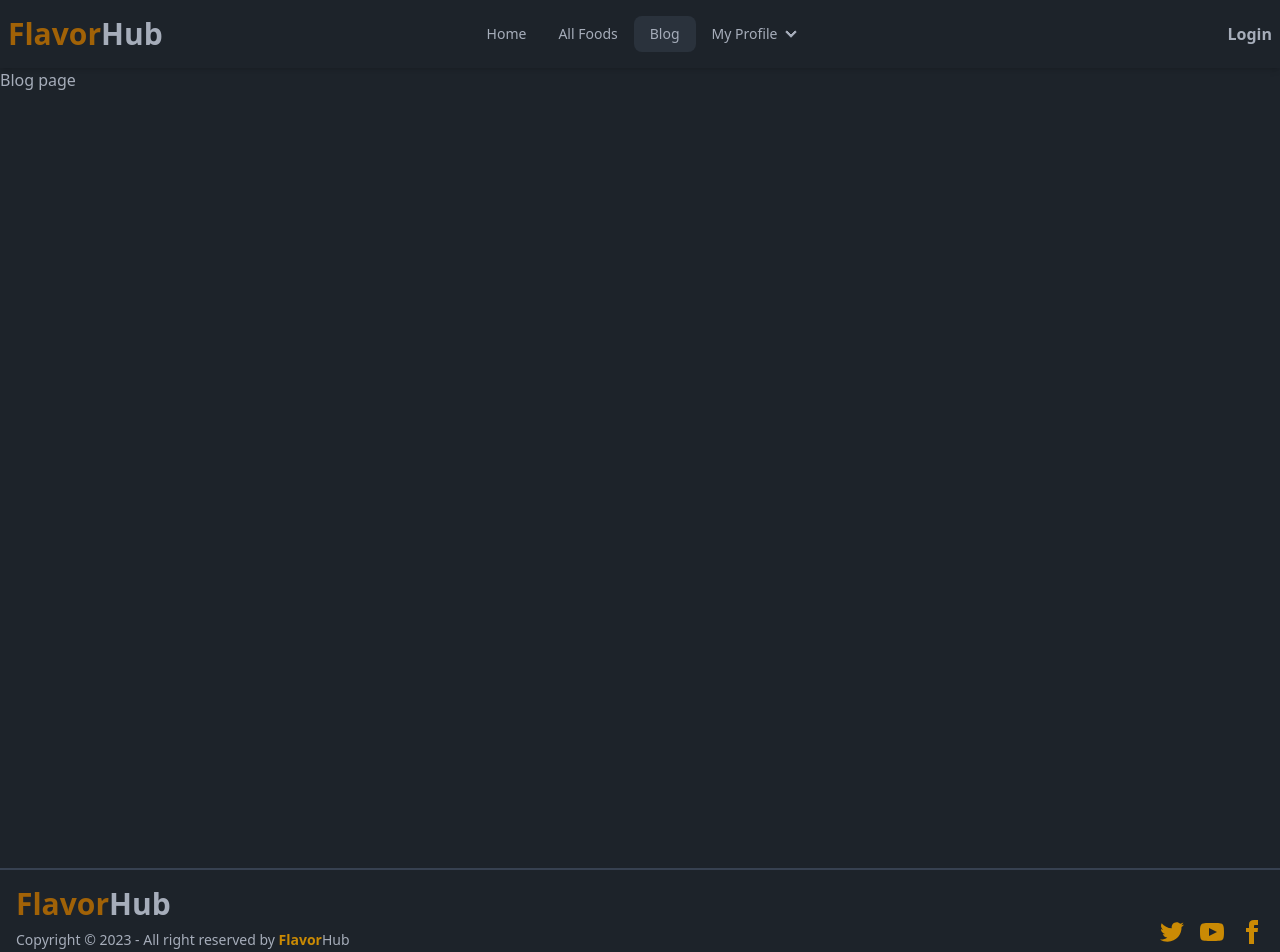
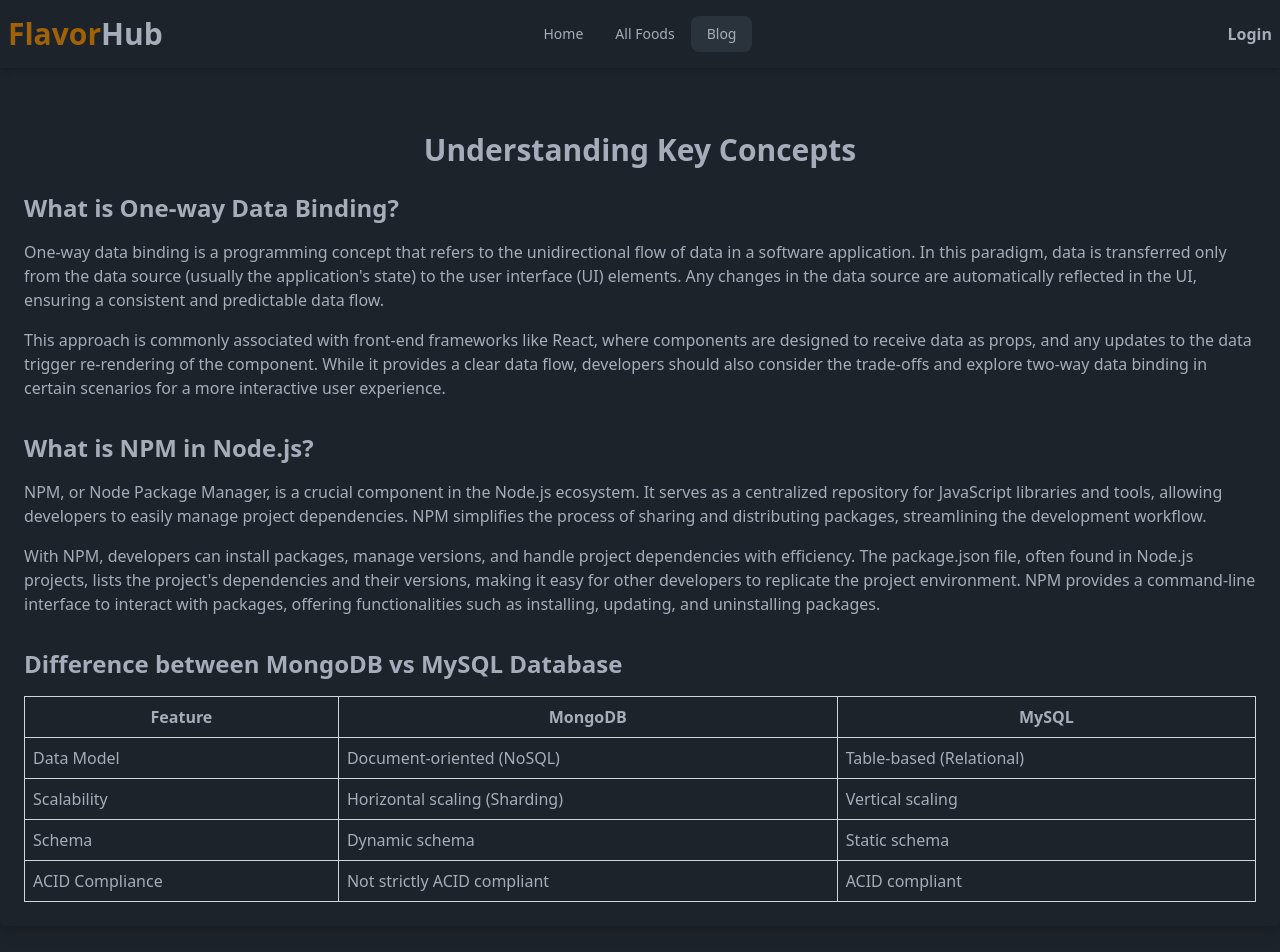
Before and after one commit to emurmudu/FlavorHub-Client, a React (Vite) app: page /blog in a window 1280 px wide. Shown: the top 952 px of the page. Built offline with nearby package versions, Linux system fonts and the light colour scheme; no server answers.

Commit message:
All food card design & Blog page completed

```diff
--- a/src/Components/HomePage/ExtraOne.jsx
+++ b/src/Components/HomePage/ExtraOne.jsx
@@ -3,7 +3,7 @@ const ExtraOne = () => {
     return (
         <section className=" py-10 md:py-16 p-4 md:m-8">
             <div className="container mx-auto">
-                <h2 className="text-4xl text-yellow-600 font-bold text-center mb-8 md:mb-12">Our Unique Features</h2>
+                <h2 className=" text-2xl md:text-4xl text-yellow-600 font-bold text-center mb-8 md:mb-12">Our Unique Features</h2>
                 <div className="grid grid-cols-1 md:grid-cols-2 lg:grid-cols-3 gap-8">
                     {/* Feature 1 */}
                     <div className=" p-6 rounded-md border border-yellow-600  shadow-md flex flex-col items-center justify-center text-center">
--- a/src/Components/HomePage/ExtraTwo.jsx
+++ b/src/Components/HomePage/ExtraTwo.jsx
@@ -6,13 +6,13 @@ import { BsLinkedin } from 'react-icons/bs';
 const ExtraTwo = () => {
     return (
         <div className="md:py-16 py-10 p-4 md:m-8 min-h-screen">
-            <h1 className="text-4xl text-yellow-600 font-bold text-center mb-8 md:mb-12">Meet Our Chefs</h1>
+            <h1 className=" text-2xl md:text-4xl text-yellow-600 font-bold text-center mb-8 md:mb-12">Meet Our Chefs</h1>
             <div className="grid grid-cols-1 md:grid-cols-2 gap-8 ">
                 {fakeChefsData.map((chef) => (
                     <div key={chef.id} className="card lg:card-side shadow-xl rounded-md">
                         <figure><img src={chef.image} alt={chef.name} /></figure>
                         <div className="card-body">
-                            <h2 className="text-3xl text-yellow-600 font-semibold mb-4">{chef.name}</h2>
+                            <h2 className=" text-2xl md:text-3xl text-yellow-600 font-semibold mb-4">{chef.name}</h2>
 
                             <p className=" mb-4">{chef.description}</p>
                             <div className="flex items-center mb-2">
--- a/src/Components/Pages/Blog.jsx
+++ b/src/Components/Pages/Blog.jsx
@@ -1,8 +1,78 @@
 
 const Blog = () => {
     return (
-        <div>
-            <h1>Blog page</h1>
+        <div className="container mx-auto my-10 p-6 shadow-lg rounded-md">
+            <h1 className=" text-2xl md:text-3xl text-center font-bold mb-6">Understanding Key Concepts</h1>
+
+            <div className="mb-8">
+                <h2 className="text-xl md:text-2xl font-bold mb-4">What is One-way Data Binding?</h2>
+                <p className="mb-4">
+                    One-way data binding is a programming concept that refers to the unidirectional flow of data in a
+                    software application. In this paradigm, data is transferred only from the data source (usually the
+                    application's state) to the user interface (UI) elements. Any changes in the data source are
+                    automatically reflected in the UI, ensuring a consistent and predictable data flow.
+                </p>
+                <p>
+                    This approach is commonly associated with front-end frameworks like React, where components are
+                    designed to receive data as props, and any updates to the data trigger re-rendering of the component.
+                    While it provides a clear data flow, developers should also consider the trade-offs and explore
+                    two-way data binding in certain scenarios for a more interactive user experience.
+                </p>
+            </div>
+
+            <div className="mb-8">
+                <h2 className=" text-xl md:text-2xl font-bold mb-4">What is NPM in Node.js?</h2>
+                <p className="mb-4">
+                    NPM, or Node Package Manager, is a crucial component in the Node.js ecosystem. It serves as a
+                    centralized repository for JavaScript libraries and tools, allowing developers to easily manage
+                    project dependencies. NPM simplifies the process of sharing and distributing packages, streamlining
+                    the development workflow.
+                </p>
+                <p>
+                    With NPM, developers can install packages, manage versions, and handle project dependencies with
+                    efficiency. The package.json file, often found in Node.js projects, lists the project's dependencies
+                    and their versions, making it easy for other developers to replicate the project environment. NPM
+                    provides a command-line interface to interact with packages, offering functionalities such as
+                    installing, updating, and uninstalling packages.
+                </p>
+            </div>
+
+            <div>
+                <h2 className="text-xl md:text-2xl font-bold mb-4">Difference between MongoDB vs MySQL Database</h2>
+                <div className="table-container overflow-x-auto">
+                    <table className="min-w-full border border-gray-300">
+                        <thead>
+                            <tr>
+                                <th className="border border-gray-300 p-2">Feature</th>
+                                <th className="border border-gray-300 p-2">MongoDB</th>
+                                <th className="border border-gray-300 p-2">MySQL</th>
+                            </tr>
+                        </thead>
+                        <tbody>
+                            <tr>
+                                <td className="border border-gray-300 p-2">Data Model</td>
+                                <td className="border border-gray-300 p-2">Document-oriented (NoSQL)</td>
+                                <td className="border border-gray-300 p-2">Table-based (Relational)</td>
+                            </tr>
+                            <tr>
+                                <td className="border border-gray-300 p-2">Scalability</td>
+                                <td className="border border-gray-300 p-2">Horizontal scaling (Sharding)</td>
+                                <td className="border border-gray-300 p-2">Vertical scaling</td>
+                            </tr>
+                            <tr>
+                                <td className="border border-gray-300 p-2">Schema</td>
+                                <td className="border border-gray-300 p-2">Dynamic schema</td>
+                                <td className="border border-gray-300 p-2">Static schema</td>
+                            </tr>
+                            <tr>
+                                <td className="border border-gray-300 p-2">ACID Compliance</td>
+                                <td className="border border-gray-300 p-2">Not strictly ACID compliant</td>
+                                <td className="border border-gray-300 p-2">ACID compliant</td>
+                            </tr>
+                        </tbody>
+                    </table>
+                </div>
+            </div>
         </div>
     );
 };
--- a/src/Components/Shared/Navbar.jsx
+++ b/src/Components/Shared/Navbar.jsx
@@ -1,14 +1,18 @@
-import { useContext } from "react";
+import { useContext, useState } from "react";
 import { NavLink } from "react-router-dom";
 import { AuthContext } from "../Providers/AuthProvider";
 import { ToastContainer, toast } from 'react-toastify';
 import 'react-toastify/dist/ReactToastify.css';
 
 const Navbar = () => {
+    const { user, logOut } = useContext(AuthContext);
+    const [profileDropdown, setProfileDropdown] = useState(false);
 
-    const { user, logOut } = useContext(AuthContext);
+    const handleProfileDropdown = () => {
+        setProfileDropdown(!profileDropdown);
+    };
 
-    const handleLogOUt = () => {
+    const handleLogOut = () => {
         logOut()
             .then(() => toast('You are logged out'))
             .catch(error => {
@@ -17,9 +21,7 @@ const Navbar = () => {
             })
     }
 
-
     return (
-
         <div className="navbar shadow-md bg-base-100">
             <div className="navbar-start">
                 <div className="dropdown">
@@ -30,60 +32,54 @@ const Navbar = () => {
                         <li><NavLink to='/'>Home</NavLink></li>
                         <li><NavLink to='/allFoods'>All Foods</NavLink></li>
                         <li><NavLink to='/blog'>Blog</NavLink></li>
-                        <li>
-                            <a>My Profile</a>
-                            <ul className="p-2">
-                                <li><NavLink to='/myAddedFoods'>My Added Foods</NavLink></li>
-                                <li><NavLink to='/addFoodItem'>Add a Food</NavLink></li>
-                                <li><NavLink to='/myOrders'>My Orders</NavLink></li>
-                            </ul>
-                        </li>
-
                     </ul>
                 </div>
-                <a className=" cursor-pointer normal-case font-bold text-2xl md:text-3xl"><span className="text-yellow-700">Flavor</span><span><span className=" shadow-yellow-600">H</span>ub</span></a>
+                <a className=" cursor-pointer normal-case font-bold text-2xl md:text-3xl">
+                    <span className="text-yellow-700">Flavor</span>
+                    <span><span className=" shadow-yellow-600">H</span>ub</span>
+                </a>
             </div>
             <div className="navbar-center hidden lg:flex">
                 <ul className="menu menu-horizontal px-1">
                     <li><NavLink to='/'>Home</NavLink></li>
                     <li><NavLink to='/allFoods'>All Foods</NavLink></li>
                     <li><NavLink to='/blog'>Blog</NavLink></li>
-                    <li tabIndex={0}>
-                        <details className="relative z-10">
-                            <summary className="relative z-10">My Profile</summary>
-                            <ul className=" absolute w-max rounded-none z-10">
-                                <li><NavLink to='/myAddedFoods'>My Added Food Items</NavLink></li>
-                                <li><NavLink to='/addFoodItem'>Add a Food Item</NavLink></li>
-                                <li><NavLink to='/myOrders'>My Ordered Food Items</NavLink></li>
-                            </ul>
-                        </details>
-                    </li>
-
                 </ul>
             </div>
 
             <div className="navbar-end">
-                {
-                    user ? <>
-                        <span className=" hidden lg:block font-bold p-2">{user.displayName
-                        }</span>
+                {user ? (
+                    <>
+                        <span className="hidden lg:block font-bold p-2">{user.displayName}</span>
                         <div className="flex items-center gap-1">
-
-                            <img className="hidden md:block btn btn-ghost btn-circle avatar" src={user.photoURL
-                            } />
-                            <a onClick={handleLogOUt} className="btn btn-sm font-bold dark:text-white dark:bg-zinc-700">Logout</a>
+                            <img
+                                onClick={handleProfileDropdown}
+                                className=" md:block btn btn-ghost btn-circle avatar"
+                                src={user.photoURL}
+                                alt="Profile"
+                            />
+                            {profileDropdown && (
+                                // <ul className=" absolute w-max flex flex-col rounded-none z-10 right-28 mt-48 text-right p-4 lg:text-left">
+                                <ul tabIndex={0} className="absolute z-10 right-12 xl:right-36 md:right-12 lg:right-14 mt-40 menu menu-sm dropdown-content  p-2 shadow bg-base-100 rounded ">
+                                    <li ><NavLink to='/myAddedFoods'>My Items</NavLink></li>
+                                    <li ><NavLink to='/addFoodItem'>Add Food</NavLink></li>
+                                    <li ><NavLink to='/myOrders'>My Orders</NavLink></li>
+                                </ul>
+                            )}
+                            <a onClick={handleLogOut} className="btn btn-sm font-bold dark:text-white dark:bg-zinc-700">
+                                Logout
+                            </a>
                         </div>
                     </>
-                        :
-                        <NavLink to="/login">
-                            <a className=" font-bold">Login</a>
-                        </NavLink>
-                }
+                ) : (
+                    <NavLink to="/login">
+                        <a className=" font-bold">Login</a>
+                    </NavLink>
+                )}
             </div>
             <ToastContainer />
         </div>
     );
-
 };
 
 export default Navbar;
```
Also changed, not shown: src/Components/Pages/AllFood.jsx (+17 -1 lines), src/Components/Pages/AllFoodCard.jsx (added, +26 -0 lines).
